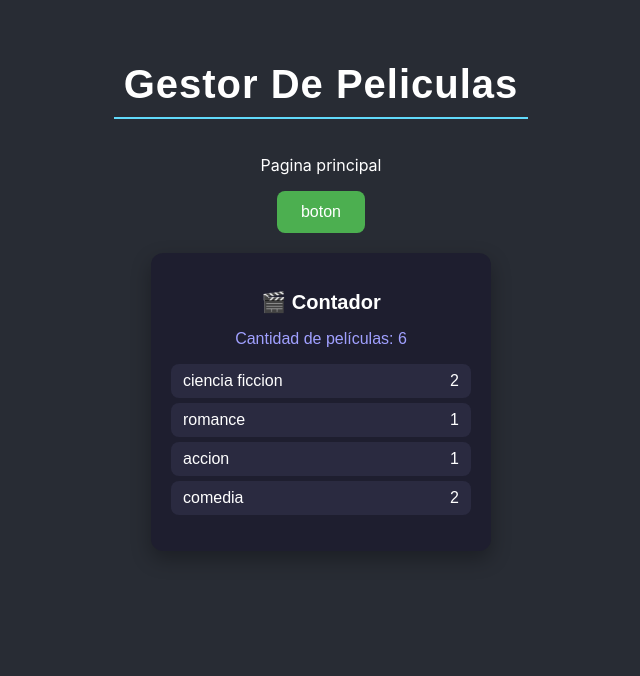
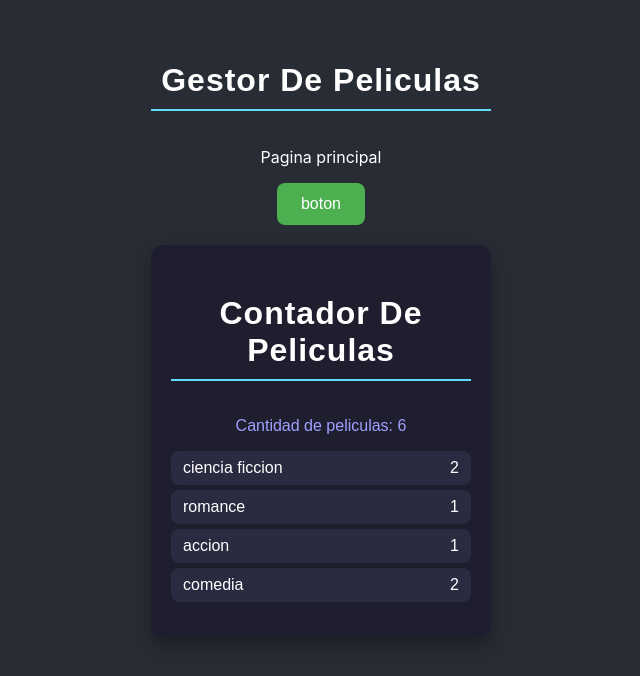
Before and after one commit to woroz/PWA-GRUPO-13, a React (Create React App) app: page / in a window 1280 px wide. Shown: the top 676 px of the page, without its empty margins (319-959 px from the left). Built offline with nearby package versions, Linux system fonts and the light colour scheme.

Commit message:
Correciones visuales en el componente contador

```diff
--- a/src/components/contador/contador.js
+++ b/src/components/contador/contador.js
@@ -1,5 +1,5 @@
 import styles from "./contador.module.css";
-
+import Titulo from "../titulo/titulo";
 const Contador = ({ Peliculas }) => {
 
     let cantidadPeliculas = Peliculas.length;
@@ -17,10 +17,10 @@ const Contador = ({ Peliculas }) => {
 
     return (
         <div className={styles.contadorContainer}>
-            <h2 className={styles.titulo}>🎬 Contador</h2>
+            <Titulo texto="Contador de Peliculas" />
 
             <p className={styles.total}>
-                Cantidad de películas: {cantidadPeliculas}
+                Cantidad de peliculas: {cantidadPeliculas}
             </p>
 
             <ul className={styles.lista}>
--- a/src/components/contador/contador.module.css
+++ b/src/components/contador/contador.module.css
@@ -9,21 +9,12 @@
   font-family: Arial, sans-serif;
 }
 
-.titulo {
-  font-size: 20px;
-  margin-bottom: 10px;
-  text-align: center;
-}
 
 .total {
-  font-size: 16px;
-  margin-bottom: 15px;
-  text-align: center;
   color: #a0a0ff;
 }
 
 .lista {
-  list-style: none;
   padding: 0;
 }
 
--- a/src/components/titulo/titulo.module.css
+++ b/src/components/titulo/titulo.module.css
@@ -6,7 +6,7 @@
 }
 
 .mainTitulo {
-  font-size: 2.5rem;
+  font-size: 2rem;
   color: #ffffff;
   font-family: 'Arial', sans-serif;
   margin: 0;
```
